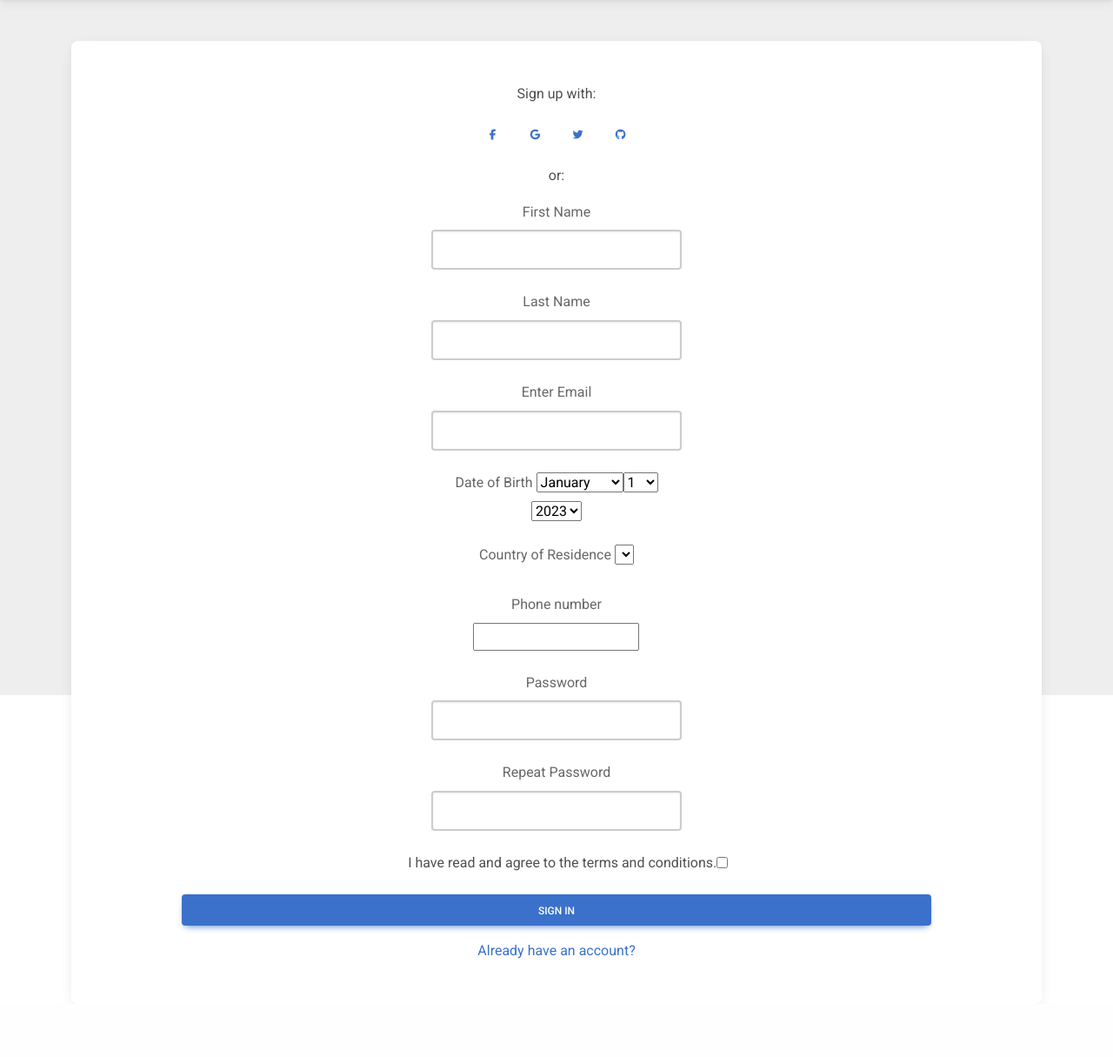
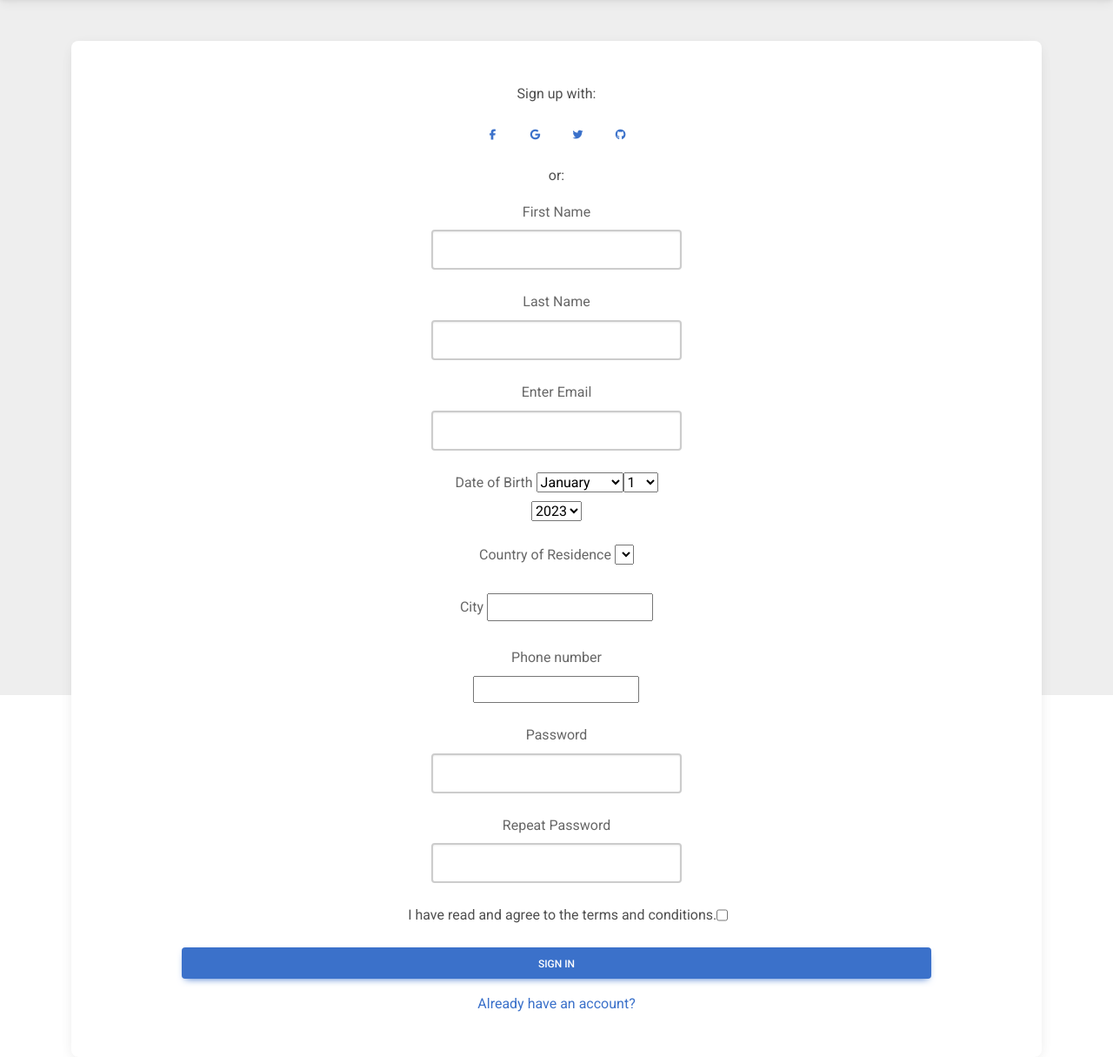
Before and after one commit to alhcomer/game_ecommerce_site, a Django app: page /login/sign_up/ in a window 1280 px wide. Shown: the part 78-1293 px from the top of the page at 87% size. Before the commit the page ends 1180 px from the top, so only its background shows below. Run offline with Django 4.2, Linux system fonts and the light colour scheme; data that the repository does not hold is empty; some libraries are stand-ins or nearby versions.

Commit message:
added to registration form

```diff
--- a/game_ecommerce_site/settings.py
+++ b/game_ecommerce_site/settings.py
@@ -152,3 +152,5 @@ PASSWORD_RESET_TIMEOUT_DAYS = 1
 
 PHONENUMBER_DB_FORMAT = 'E164'
 PHONENUMBER_DEFAULT_REGION = 'GB'
+
+EMAIL_BACKEND = 'django.core.mail.backends.console.EmailBackend'
--- a/login/forms.py
+++ b/login/forms.py
@@ -41,6 +41,11 @@ class RegistrationForm(forms.ModelForm):
         )
         # TODO: need to finish phone number widget validation
         # https://django-phonenumber-field.readthedocs.io/en/latest/reference.html#widgets
+
+    town_city = forms.CharField(
+        label="town/city", min_length=2,
+        max_length=40
+    )
     phone_number = PhoneNumberField(
         label="Phone Number",
         widget=PhoneNumberPrefixWidget(
@@ -62,7 +67,7 @@ class RegistrationForm(forms.ModelForm):
 
     def clean_email(self):
         email = self.cleaned_data['email']
-        r = UserBase.objects.filter(email)
+        r = UserBase.objects.filter(email=email)
         if r.count():
             raise forms.ValidationError("Username already exists")
         return email
--- a/login/models.py
+++ b/login/models.py
@@ -48,8 +48,6 @@ class UserBase(AbstractBaseUser, PermissionsMixin):
                         'last_name', 'country', 'phone_number',
                         'date_of_birth', 'town_city',]
 
-    def email_user():
-        pass
 
     class Meta:
         verbose_name = "Accounts"
--- a/login/views.py
+++ b/login/views.py
@@ -4,8 +4,10 @@ from phonenumber_field.phonenumber import PhoneNumber
 from django.contrib.sites.shortcuts import get_current_site
 from django.template.loader import render_to_string
 from django.utils.http import urlsafe_base64_encode
-from django.utils.encoding import force_bytes
+from django.utils.encoding import force_bytes, force_str
 from .token_generator import account_activation_token
+from django.http import HttpResponse
+
 
 def login(request):
     return render(request, 'login/login.html')
@@ -47,8 +49,11 @@ def sign_up(request):
                 'token': account_activation_token.make_token(user),
                 })
             user.email_user(subject=subject, message=message)
+            render(request, 'login/registration/authenticate-message.html')
+        else:
+            print(registration_form.errors.as_data())
+        return render(request, 'login/registration/sign-up.html', {'form': registration_form})
 
-            return redirect('authenticate')
     else:
         registration_form = RegistrationForm()
         return render(request, 'login/registration/sign-up.html', {'form': registration_form})
--- a/templates/login/registration/sign-up.html
+++ b/templates/login/registration/sign-up.html
@@ -17,7 +17,7 @@
                               {% for field in form %}
                               {% if field.errors %}
                               <div class="alert alert-primary" role="alert">
-                                {{ field.label }}:  {{ field.errors|striptags}}
+                                {{ field.label }}:  {{ field.errors|striptags }}
                               </div>
                               {% endif %}
                               {% endfor %}
@@ -88,6 +88,14 @@
                                   </div>
                                 </div>
 
+                                <!-- Town/City input -->
+                                <div class="col-md-4 offset-md-4">
+                                  <div class="form-outline mb-4">
+                                    <label class="form-label">{{ form.town_city.label }}</label>
+                                    {{ form.town_city }}
+                                  </div>
+                                </div>
+
                                 <!-- Phone Number input -->
                                 <div class="col-md-4 offset-md-4">
                                   <div class="form-outline mb-4">
@@ -103,8 +111,6 @@
                                     {{ form.password }}
                                   </div>
                                 </div>
-
-
 
                                 <!-- Repeat Password input -->
                                 <div class="col-md-4 offset-md-4">
```
